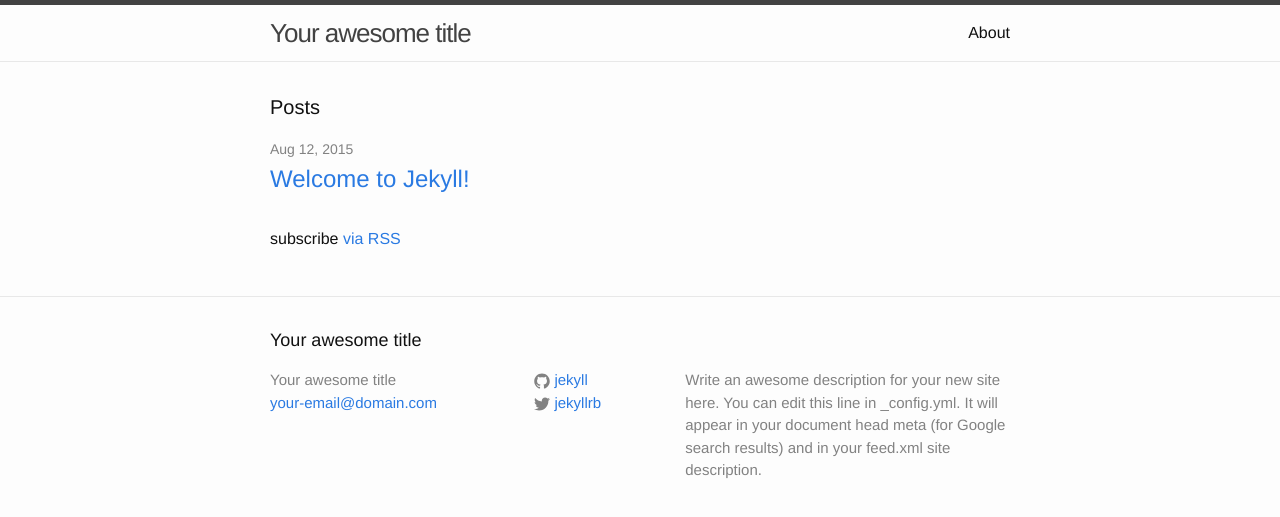
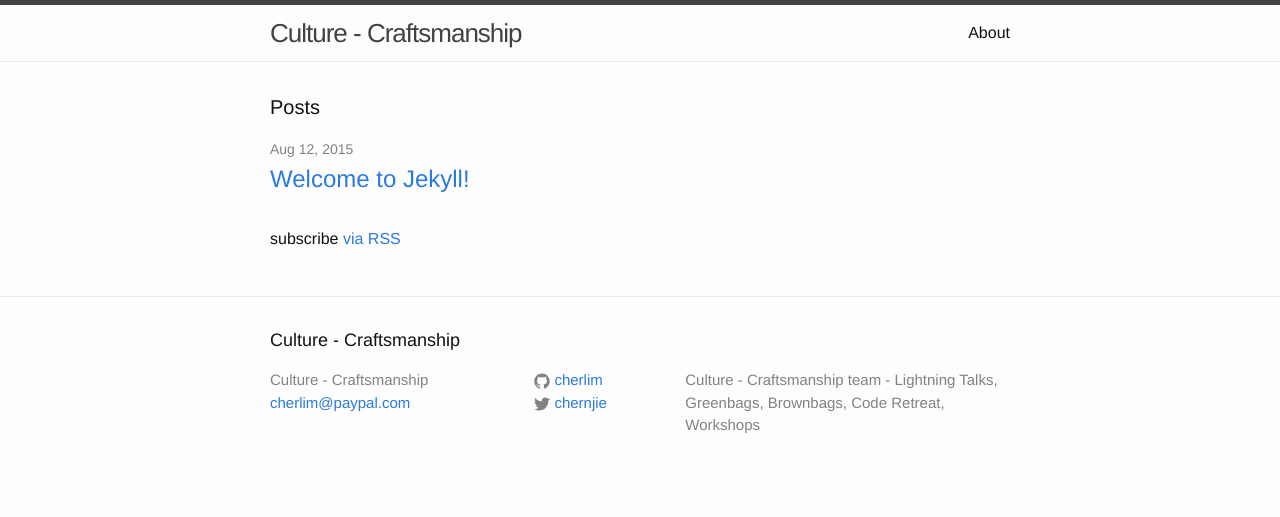
Before and after one commit to karthicksmail/bigscreen, a Jekyll site: the page built from index.html, in a window 1280 px wide. Shown: the top 517 px of the page. Built offline with Jekyll 4.4.1, drawn with Linux system fonts in a browser that asks for light colours.

Commit message:
_config.yml

```diff
--- a/_config.yml
+++ b/_config.yml
@@ -1,14 +1,12 @@
 # Site settings
-title: Your awesome title
-email: your-email@domain.com
+title: Culture - Craftsmanship
+email: cherlim@paypal.com
 description: > # this means to ignore newlines until "baseurl:"
-  Write an awesome description for your new site here. You can edit this
-  line in _config.yml. It will appear in your document head meta (for
-  Google search results) and in your feed.xml site description.
+  Culture - Craftsmanship team - Lightning Talks, Greenbags, Brownbags, Code Retreat, Workshops
 baseurl: "" # the subpath of your site, e.g. /blog/
-url: "http://yourdomain.com" # the base hostname & protocol for your site
-twitter_username: jekyllrb
-github_username:  jekyll
+url: "http://localhost" # the base hostname & protocol for your site
+twitter_username: chernjie
+github_username:  cherlim
 
 # Build settings
 markdown: kramdown
```
